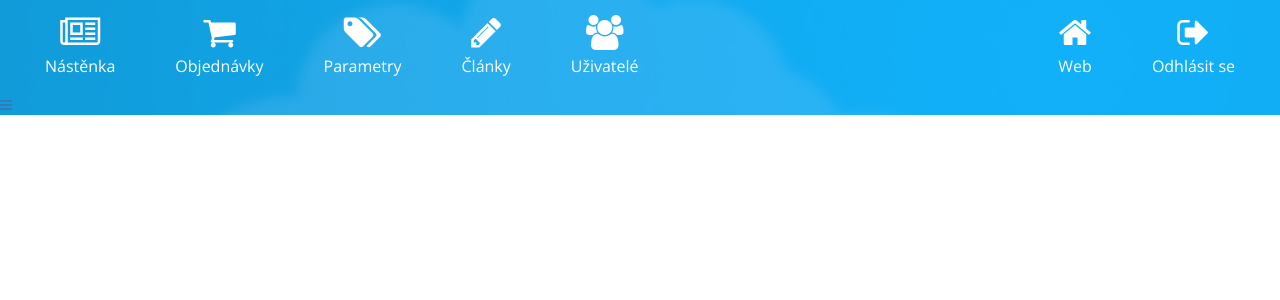
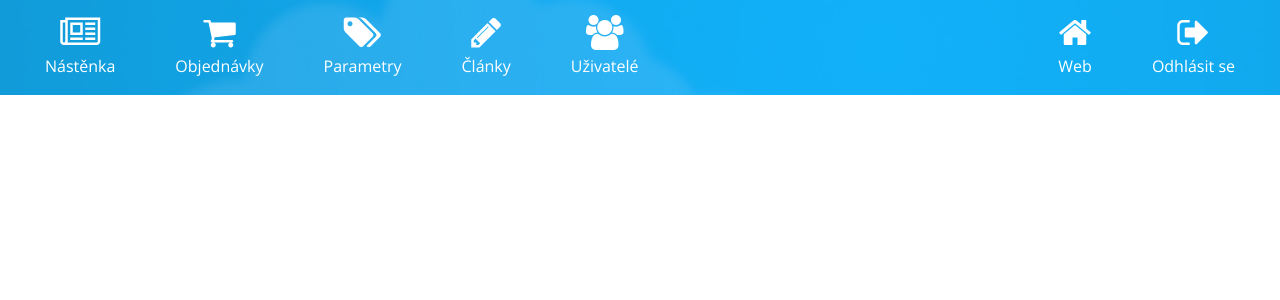
Before and after one commit to LukStankovic/fotoex, a PHP site: page /spravce/home.php in a window 1280 px wide. Shown: the top 300 px of the page. Run offline with PHP 8.4, Linux system fonts and the light colour scheme; the visitor is signed in with stand-in values (Sample User, id 1); some libraries are stand-ins or nearby versions.

Commit message:
Mobilní menu jen na mobilech

```diff
--- a/spravce/css/admin.css
+++ b/spravce/css/admin.css
@@ -557,16 +557,23 @@ button.ulozit.btn:hover, .ulozit.btn:hover {
 .upravit_clanek .cover:hover a.vymazat {
   display: block; }
 
+/* line 471, /Applications/XAMPP/xamppfiles/htdocs/fotoex/spravce/css/admin.sass */
+.navigace-mobil {
+  display: none; }
+
 @media screen and (min-width: 992px) and (max-width: 1172px) {
-  /* line 474, /Applications/XAMPP/xamppfiles/htdocs/fotoex/spravce/css/admin.sass */
+  /* line 476, /Applications/XAMPP/xamppfiles/htdocs/fotoex/spravce/css/admin.sass */
   .header .navigace a {
     padding: 15px 10px 0px 10px; } }
 
 @media screen and (max-width: 991px) {
-  /* line 478, /Applications/XAMPP/xamppfiles/htdocs/fotoex/spravce/css/admin.sass */
+  /* line 480, /Applications/XAMPP/xamppfiles/htdocs/fotoex/spravce/css/admin.sass */
+  .navigace-mobil {
+    display: block; }
+  /* line 482, /Applications/XAMPP/xamppfiles/htdocs/fotoex/spravce/css/admin.sass */
   .header {
     min-height: 70px; }
-  /* line 480, /Applications/XAMPP/xamppfiles/htdocs/fotoex/spravce/css/admin.sass */
+  /* line 484, /Applications/XAMPP/xamppfiles/htdocs/fotoex/spravce/css/admin.sass */
   .header .mobilni-menu-tlacitko {
     display: block;
     width: 100px;
@@ -574,33 +581,33 @@ button.ulozit.btn:hover, .ulozit.btn:hover {
     padding-left: 30px;
     color: #fff;
     font-size: 45px; }
-  /* line 487, /Applications/XAMPP/xamppfiles/htdocs/fotoex/spravce/css/admin.sass */
+  /* line 491, /Applications/XAMPP/xamppfiles/htdocs/fotoex/spravce/css/admin.sass */
   .header .navigace-hlavni {
     display: none; }
-  /* line 489, /Applications/XAMPP/xamppfiles/htdocs/fotoex/spravce/css/admin.sass */
+  /* line 493, /Applications/XAMPP/xamppfiles/htdocs/fotoex/spravce/css/admin.sass */
   .header .navigace-mobil {
     display: block; }
-  /* line 492, /Applications/XAMPP/xamppfiles/htdocs/fotoex/spravce/css/admin.sass */
+  /* line 496, /Applications/XAMPP/xamppfiles/htdocs/fotoex/spravce/css/admin.sass */
   .navigace-mobil ul li {
     float: none !important; }
-  /* line 495, /Applications/XAMPP/xamppfiles/htdocs/fotoex/spravce/css/admin.sass */
+  /* line 499, /Applications/XAMPP/xamppfiles/htdocs/fotoex/spravce/css/admin.sass */
   .header .navigace {
     height: auto; }
-  /* line 498, /Applications/XAMPP/xamppfiles/htdocs/fotoex/spravce/css/admin.sass */
+  /* line 502, /Applications/XAMPP/xamppfiles/htdocs/fotoex/spravce/css/admin.sass */
   .header .navigace a {
     height: 50px;
     font-size: 14px; }
-  /* line 502, /Applications/XAMPP/xamppfiles/htdocs/fotoex/spravce/css/admin.sass */
+  /* line 506, /Applications/XAMPP/xamppfiles/htdocs/fotoex/spravce/css/admin.sass */
   .header .navigace .fa {
     font-size: 20px;
     text-align: left;
     display: block;
     float: left;
     margin-right: 20px; }
-  /* line 509, /Applications/XAMPP/xamppfiles/htdocs/fotoex/spravce/css/admin.sass */
+  /* line 513, /Applications/XAMPP/xamppfiles/htdocs/fotoex/spravce/css/admin.sass */
   .header .navigace.ostatni {
     border-top: 1px dotted #4fc3f7; }
-  /* line 512, /Applications/XAMPP/xamppfiles/htdocs/fotoex/spravce/css/admin.sass */
+  /* line 516, /Applications/XAMPP/xamppfiles/htdocs/fotoex/spravce/css/admin.sass */
   .ctverec.format a, .obdelnik a, .ctverec.format a:hover, .obdelnik a:hover {
     font-size: 20px; } }
 
```
Also changed, not shown: 1 other file.
